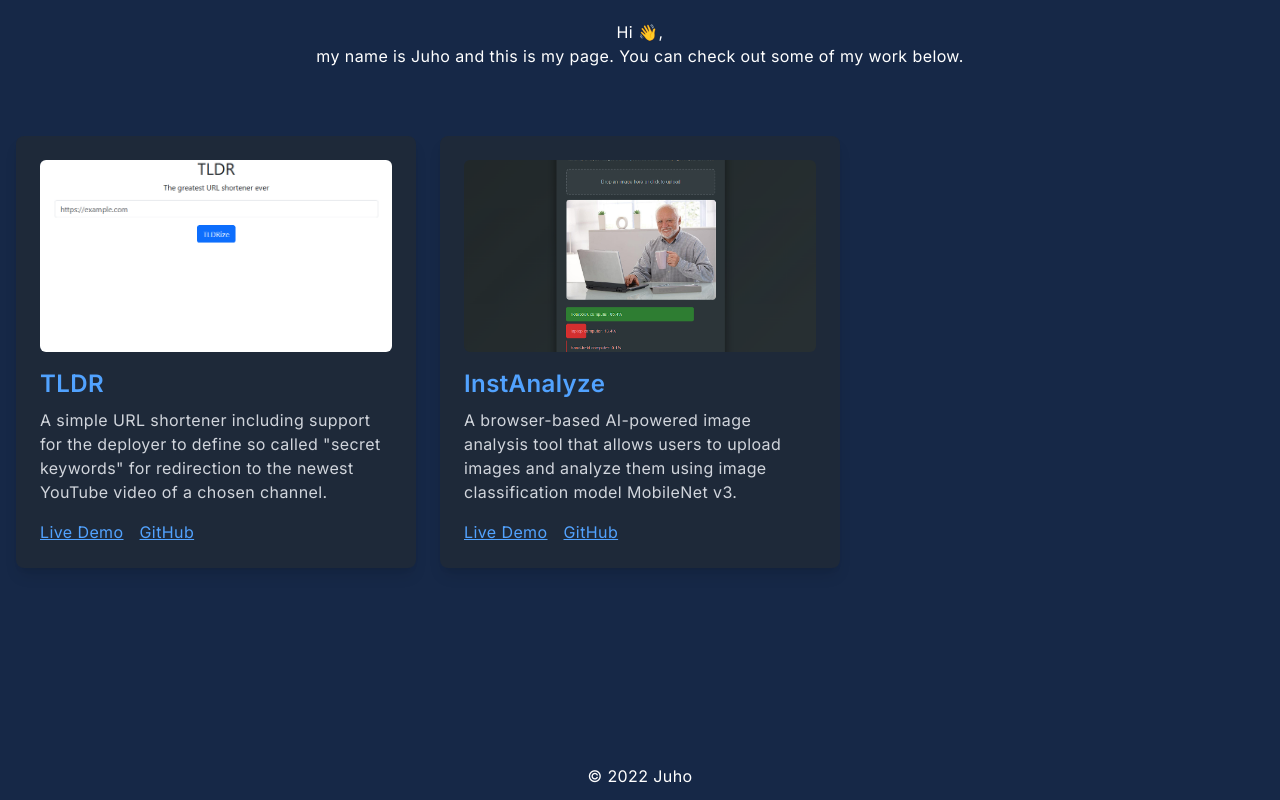
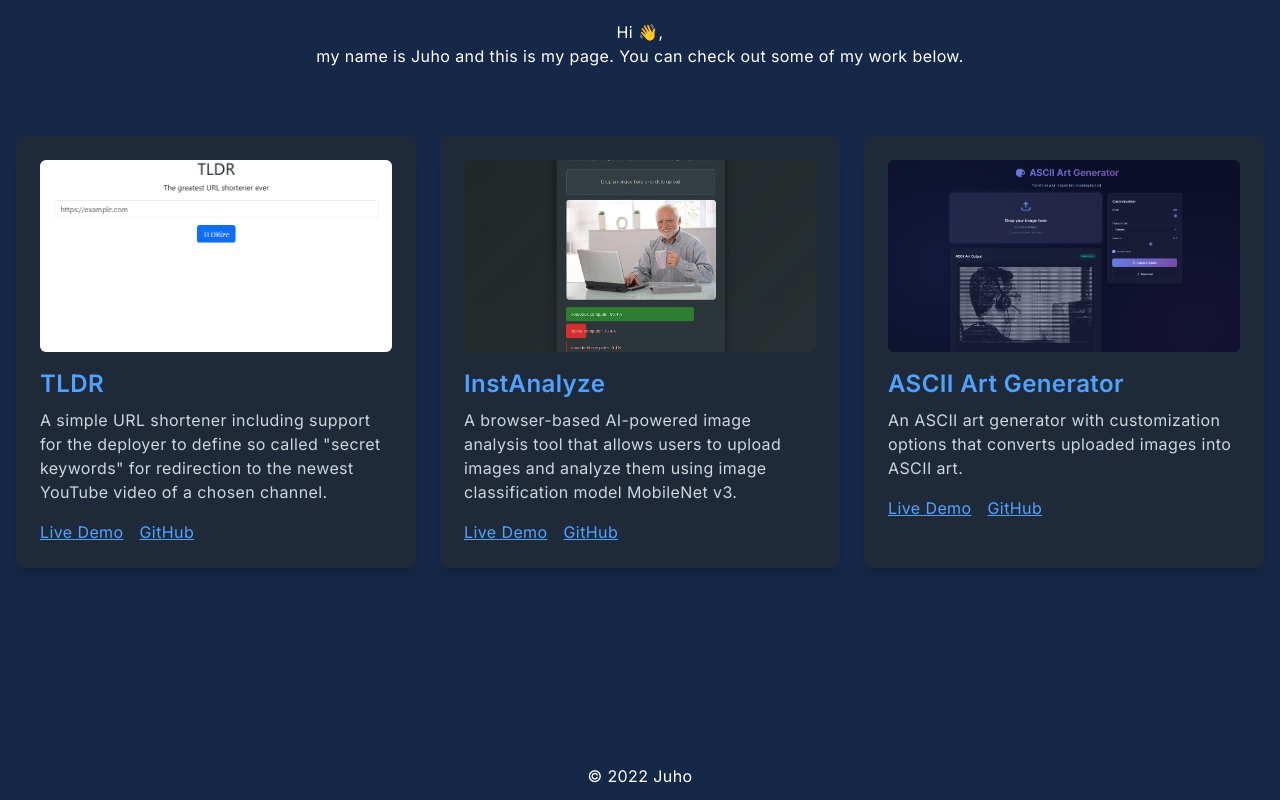
Before and after one commit to jmhupanen/jmhupanen.github.io, a Next.js app: page / in a window 1280 px wide. Built offline with nearby package versions, Linux system fonts and the light colour scheme.

Commit message:
Add ASCII Art Generator

```diff
--- a/app/Header.tsx
+++ b/app/Header.tsx
@@ -1,5 +1,3 @@
-import React from "react";
-
 const Header = () => {
   return (
     <header>
--- a/app/page.tsx
+++ b/app/page.tsx
@@ -18,6 +18,14 @@ const projects = [
     link: 'https://instanalyze.juho.page/',
     github: 'https://github.com/jmhupanen/instanalyze/',
   },
+    {
+    id: 3,
+    title: 'ASCII Art Generator',
+    description: 'An ASCII art generator with customization options that converts uploaded images into ASCII art.',
+    image: '/ascii-screenshot.webp',
+    link: 'https://juho.page/ascii-art-generator/',
+    github: 'https://github.com/jmhupanen/ascii-art-generator/',
+  }
 ];
 
 export default function Home() {
```
Also changed, not shown: public/ascii-screenshot.webp (added).
